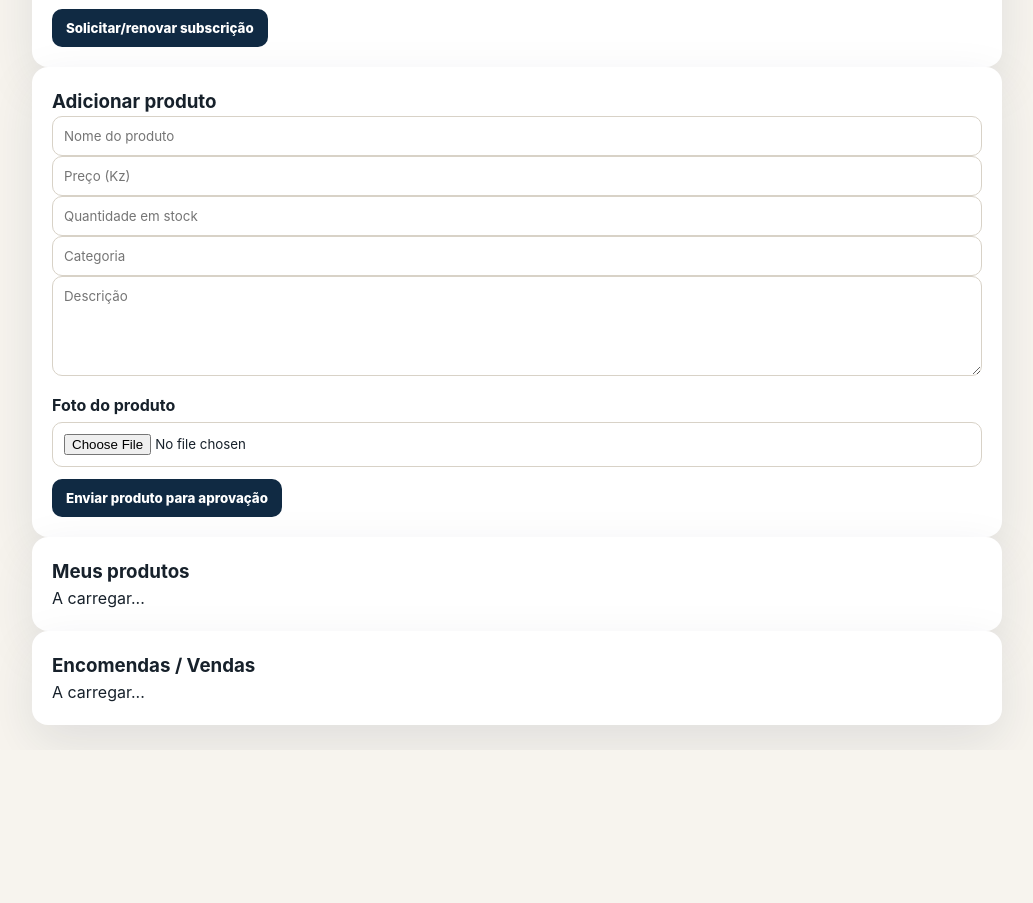
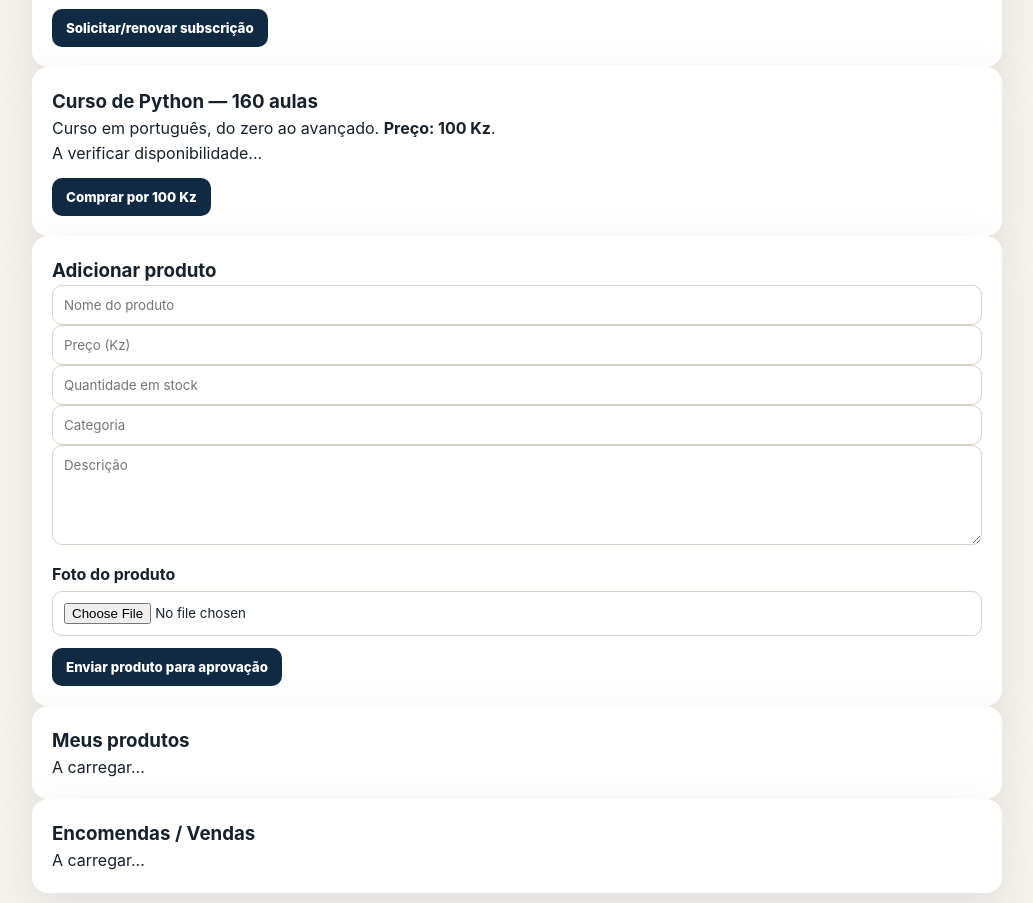
Before and after one commit to domingosferrazfonseca283-blip/Milomercios, a plain HTML site: page vendedor.html in a window 1280 px wide. Shown: the part 778-1681 px from the top of the page, without its empty margins (123-1156 px from the left). Before the commit the page ends 1528 px from the top, so only its background shows below. Drawn offline with Linux system fonts and the light colour scheme; a script that the page names is missing.

Commit message:
Adicionar compra e download do curso no painel do vendedor

```diff
--- a/vendedor.html
+++ b/vendedor.html
@@ -51,6 +51,14 @@
     </section>
 
     <section class="card">
+      <h3>Curso de Python — 160 aulas</h3>
+      <p>Curso em português, do zero ao avançado. <strong>Preço: 100 Kz</strong>.</p>
+      <p id="curso-info">A verificar disponibilidade...</p>
+      <button class="btn" id="btn-curso-comprar">Comprar por 100 Kz</button>
+      <button class="btn" id="btn-curso-download" style="display:none">Baixar curso (pagamento confirmado)</button>
+    </section>
+
+    <section class="card">
       <h3>Adicionar produto</h3>
       <input id="produto-nome" placeholder="Nome do produto">
       <input id="produto-preco" type="number" min="0.01" step="0.01" placeholder="Preço (Kz)">
```
